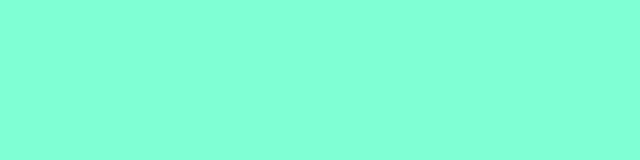
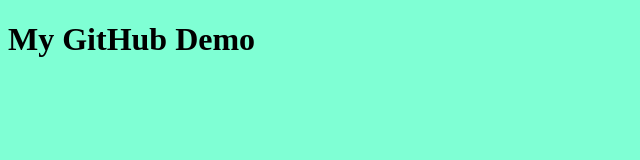
Before and after one commit to simondusek/github-demo, a plain HTML site: page index.html in a window 1280 px wide. Shown: the whole page, without its empty margins (0-640 px from the left). Drawn offline with Linux system fonts and the light colour scheme.

Commit message:
H1 added to index.html, all done for test

```diff
--- a/index.html
+++ b/index.html
@@ -7,7 +7,7 @@
     <link rel="stylesheet" href="style.css">
 </head>
 <body>
-
+    <h1>My GitHub Demo</h1>
     <script src="script.js"></script>
 </body>
 </html>
```
